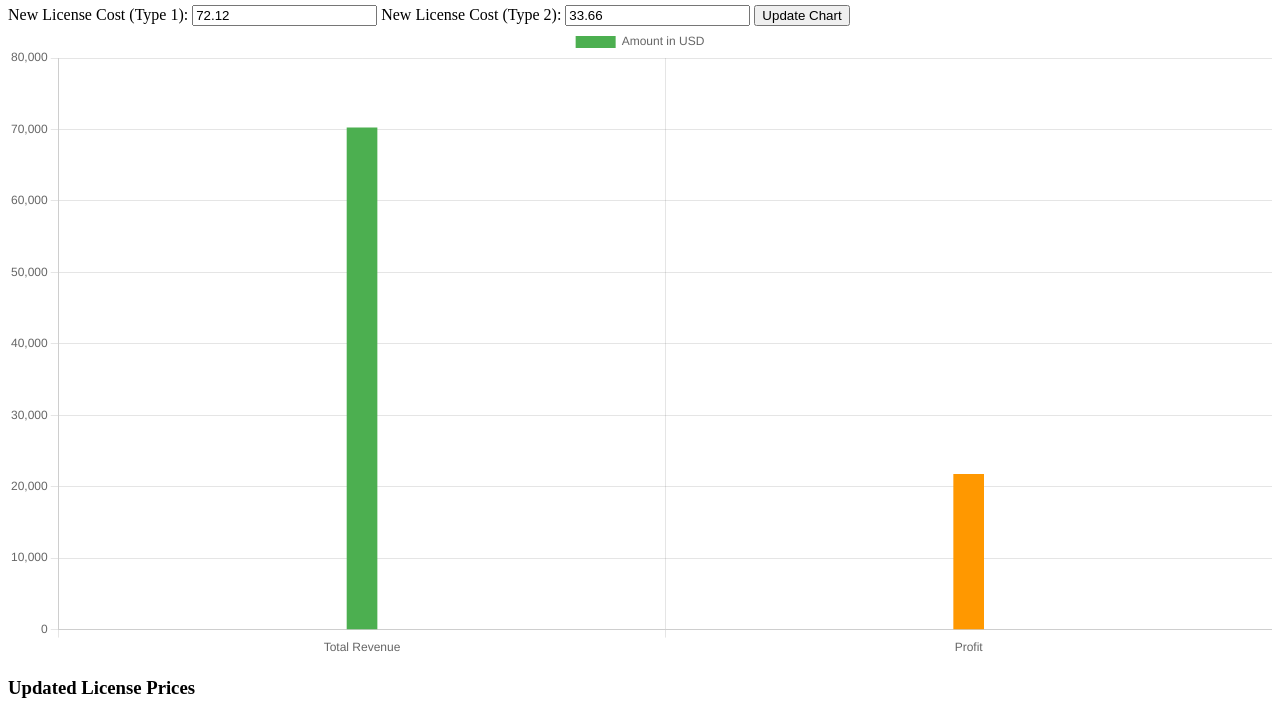
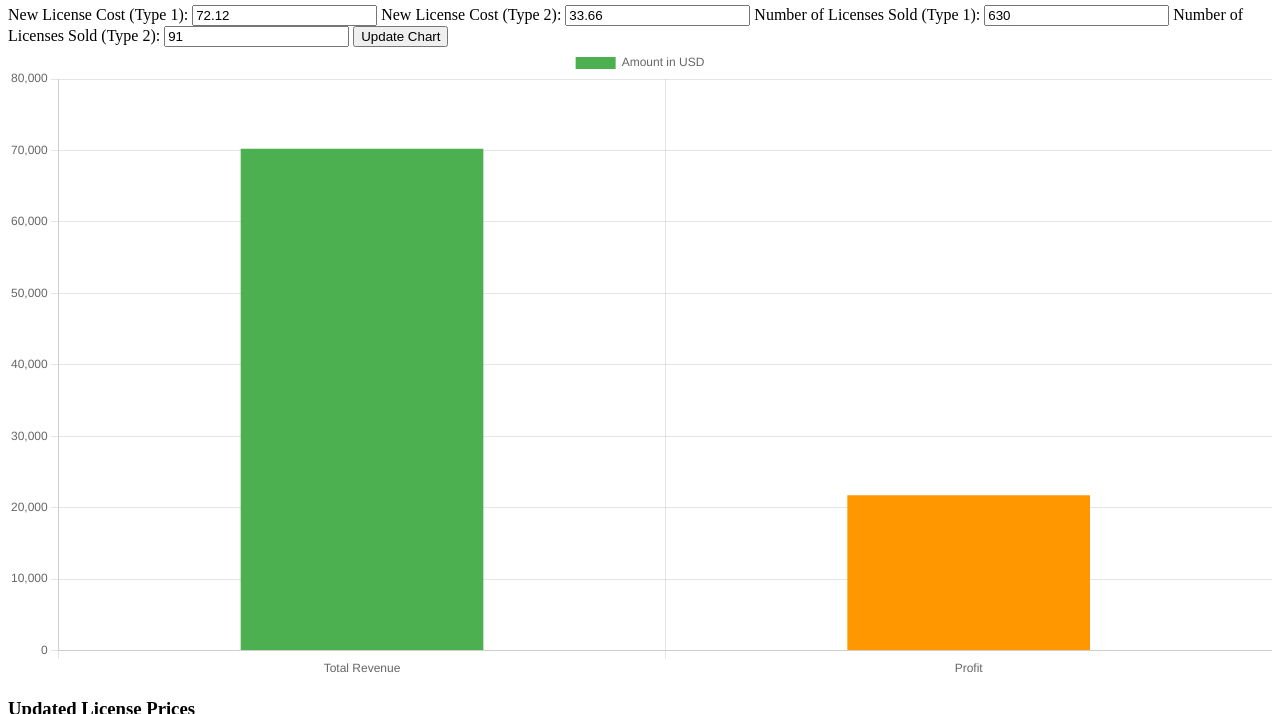
Before and after one commit to tbacher85/finforecast, a plain HTML site: page index.html in a window 1280 px wide. Shown: the part 62-776 px from the top of the page. Drawn offline with nearby package versions, Linux system fonts and the light colour scheme.

Commit message:
Update index.html

```diff
--- a/index.html
+++ b/index.html
@@ -3,17 +3,25 @@
 <head>
   <meta charset="UTF-8">
   <meta name="viewport" content="width=device-width, initial-scale=1.0">
-  <title>Dynamic License Cost Chart</title>
+  <title>License Cost Impact on Revenue and Profit</title>
   <script src="https://cdn.jsdelivr.net/npm/chart.js"></script>
 </head>
 <body>
   <h2>License Cost Impact on Revenue and Profit</h2>
 
+  <!-- Cost Inputs -->
   <label for="costType1">New License Cost (Type 1): </label>
   <input type="number" id="costType1" value="72.12" step="0.01">
 
   <label for="costType2">New License Cost (Type 2): </label>
   <input type="number" id="costType2" value="33.66" step="0.01">
+
+  <!-- New License Sold Inputs -->
+  <label for="licensesType1">Number of Licenses Sold (Type 1): </label>
+  <input type="number" id="licensesType1" value="630">
+
+  <label for="licensesType2">Number of Licenses Sold (Type 2): </label>
+  <input type="number" id="licensesType2" value="91">
 
   <button onclick="updateChart()">Update Chart</button>
 
@@ -29,29 +37,30 @@
   <p>Profit: <span id="profitDisplay">0.00</span> USD</p>
 
   <script>
+    // Initial data
     const initialData = {
-      licensesSoldType1: 630,
-      licensesSoldType2: 91,
       initialPriceType1: 104.43,
       initialPriceType2: 48.73,
       initialCostType1: 72.12,
       initialCostType2: 33.66
     };
 
-    function calculateProfit(newCostType1, newCostType2) {
+    // Function to calculate new prices, revenue, and profit
+    function calculateProfit(newCostType1, newCostType2, licensesSoldType1, licensesSoldType2) {
       const newPriceType1 = initialData.initialPriceType1 * (newCostType1 / initialData.initialCostType1);
       const newPriceType2 = initialData.initialPriceType2 * (newCostType2 / initialData.initialCostType2);
 
-      const revenueType1 = initialData.licensesSoldType1 * newPriceType1;
-      const revenueType2 = initialData.licensesSoldType2 * newPriceType2;
+      const revenueType1 = licensesSoldType1 * newPriceType1;
+      const revenueType2 = licensesSoldType2 * newPriceType2;
       const totalRevenue = revenueType1 + revenueType2;
 
-      const totalCost = (initialData.licensesSoldType1 * newCostType1) + (initialData.licensesSoldType2 * newCostType2);
+      const totalCost = (licensesSoldType1 * newCostType1) + (licensesSoldType2 * newCostType2);
       const profit = totalRevenue - totalCost;
 
       return { totalRevenue, profit, newPriceType1, newPriceType2 };
     }
 
+    // Create the initial chart
     const ctx = document.getElementById('revenueProfitChart').getContext('2d');
     let chart;
 
@@ -72,29 +81,35 @@
               beginAtZero: true
             }
           },
-          // Make the bars thinner
-          barThickness: 30
+          barPercentage: 0.5 // Thinner bars
         }
       });
     }
 
+    // Update chart and displayed results
     function updateChart() {
       const newCostType1 = parseFloat(document.getElementById('costType1').value);
       const newCostType2 = parseFloat(document.getElementById('costType2').value);
+      const licensesSoldType1 = parseInt(document.getElementById('licensesType1').value);
+      const licensesSoldType2 = parseInt(document.getElementById('licensesType2').value);
 
-      const { totalRevenue, profit, newPriceType1, newPriceType2 } = calculateProfit(newCostType1, newCostType2);
+      const { totalRevenue, profit, newPriceType1, newPriceType2 } = calculateProfit(
+        newCostType1, newCostType2, licensesSoldType1, licensesSoldType2
+      );
 
+      // Update displayed prices and results
       document.getElementById('priceType1Display').innerText = newPriceType1.toFixed(2);
       document.getElementById('priceType2Display').innerText = newPriceType2.toFixed(2);
       document.getElementById('totalRevenueDisplay').innerText = totalRevenue.toFixed(2);
       document.getElementById('profitDisplay').innerText = profit.toFixed(2);
 
+      // Update chart data
       chart.data.datasets[0].data = [totalRevenue, profit];
       chart.update();
     }
 
-    // Initial chart creation
-    const { totalRevenue, profit } = calculateProfit(72.12, 33.66);
+    // Initial chart setup
+    const { totalRevenue, profit } = calculateProfit(72.12, 33.66, 630, 91);
     createChart(totalRevenue, profit);
   </script>
 </body>
```
